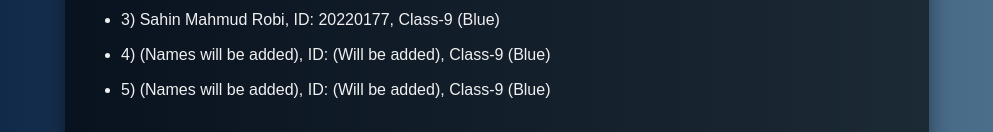
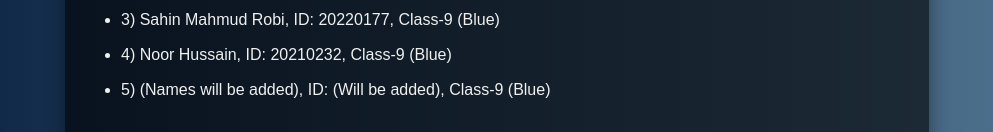
Before and after one commit to StounchVicinity65/INTERACTIVE-MOTIONS, a plain HTML site: page aboutus.html in a window 1280 px wide. Shown: the part 333-465 px from the top of the page, without its empty margins (143-1136 px from the left). Drawn offline with Linux system fonts and the light colour scheme.

Commit message:
Update aboutus.html

```diff
--- a/aboutus.html
+++ b/aboutus.html
@@ -61,7 +61,7 @@
       <li>1) Khandoker Shafowan Wafa, ID: 20180447, Class-9 (Blue)</li>
       <li>2) Taief Bin Akbar, ID: 20240340, Class-9 (Blue)</li>
       <li>3) Sahin Mahmud Robi, ID: 20220177, Class-9 (Blue)</li>
-      <li>4) (Names will be added), ID: (Will be added), Class-9 (Blue)</li>
+      <li>4) Noor Hussain, ID: 20210232, Class-9 (Blue)</li>
       <li>5) (Names will be added), ID: (Will be added), Class-9 (Blue)</li>
     </ul>
 
```
